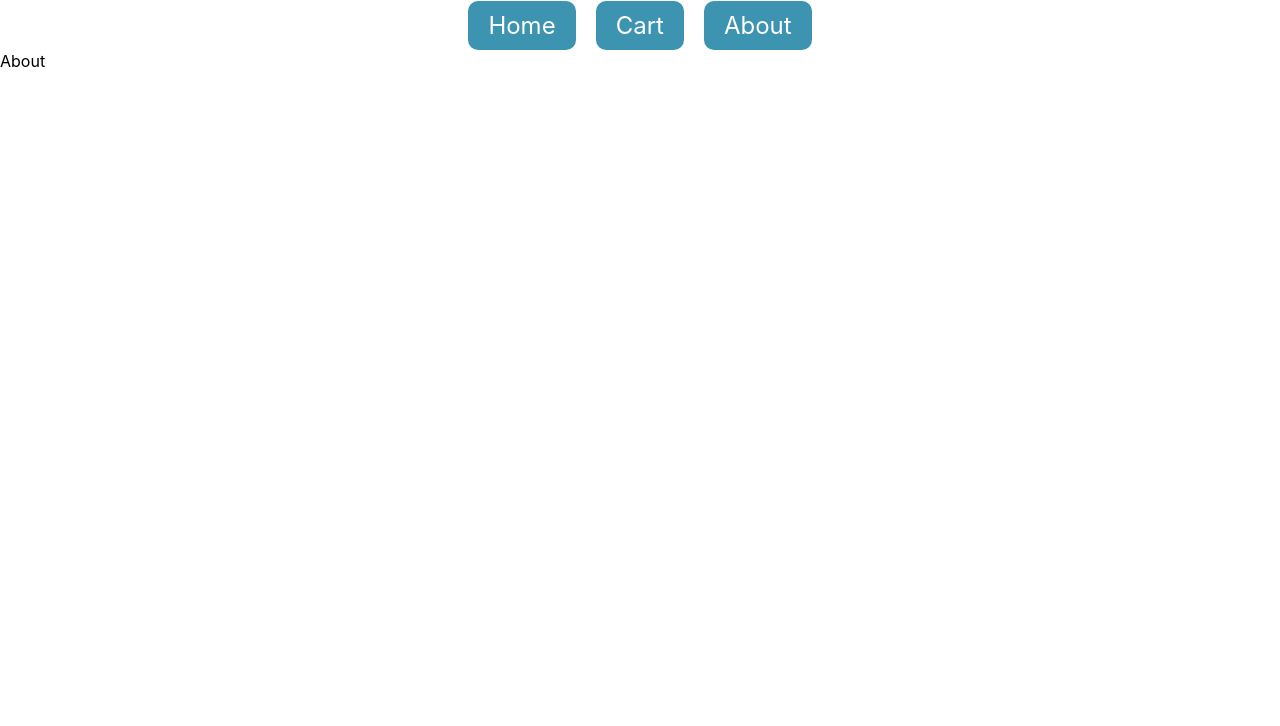
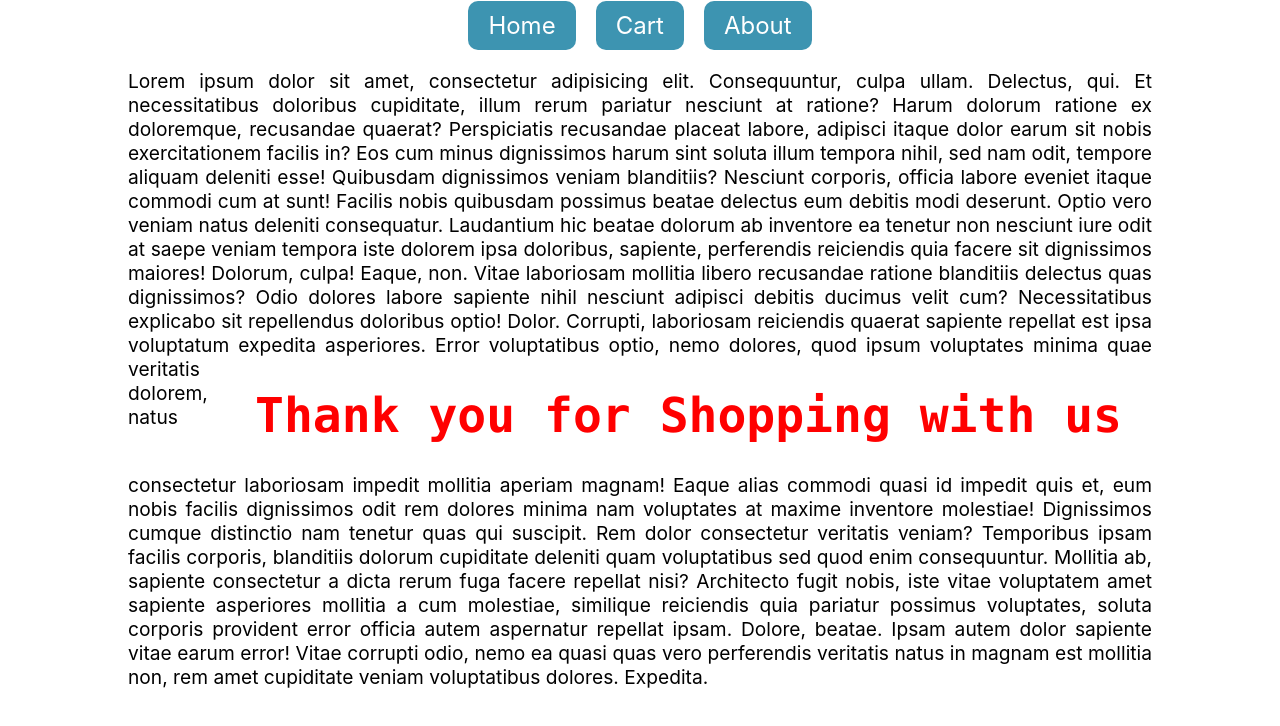
Before and after one commit to Gajraj-shekhawat/stco-1, a React (Create React App) app: page /about in a window 1280 px wide. Shown: the top 726 px of the page. Built offline with nearby package versions, Linux system fonts and the light colour scheme.

Commit message:
About page Done

```diff
--- a/src/pages/About.jsx
+++ b/src/pages/About.jsx
@@ -1,9 +1,47 @@
-import React from 'react'
+import React from "react";
+import styles from '../styles/about.module.css'
 
 const About = () => {
   return (
-    <div>About</div>
-  )
-}
+    <div className={styles.conatiner}>
+      <p>
+        Lorem ipsum dolor sit amet, consectetur adipisicing elit. Consequuntur,
+        culpa ullam. Delectus, qui. Et necessitatibus doloribus cupiditate,
+        illum rerum pariatur nesciunt at ratione? Harum dolorum ratione ex
+        doloremque, recusandae quaerat? Perspiciatis recusandae placeat labore,
+        adipisci itaque dolor earum sit nobis exercitationem facilis in? Eos cum
+        minus dignissimos harum sint soluta illum tempora nihil, sed nam odit,
+        tempore aliquam deleniti esse! Quibusdam dignissimos veniam blanditiis?
+        Nesciunt corporis, officia labore eveniet itaque commodi cum at sunt!
+        Facilis nobis quibusdam possimus beatae delectus eum debitis modi
+        deserunt. Optio vero veniam natus deleniti consequatur. Laudantium hic
+        beatae dolorum ab inventore ea tenetur non nesciunt iure odit at saepe
+        veniam tempora iste dolorem ipsa doloribus, sapiente, perferendis
+        reiciendis quia facere sit dignissimos maiores! Dolorum, culpa! Eaque,
+        non. Vitae laboriosam mollitia libero recusandae ratione blanditiis
+        delectus quas dignissimos? Odio dolores labore sapiente nihil nesciunt
+        adipisci debitis ducimus velit cum? Necessitatibus explicabo sit
+        repellendus doloribus optio! Dolor. Corrupti, laboriosam reiciendis
+        quaerat sapiente repellat est ipsa voluptatum expedita asperiores. Error
+        voluptatibus optio, nemo dolores, quod ipsum voluptates minima quae
+      <code>Thank you for Shopping with us </code>
+        veritatis dolorem, natus consectetur laboriosam impedit mollitia aperiam
+        magnam! Eaque alias commodi quasi id impedit quis et, eum nobis facilis
+        dignissimos odit rem dolores minima nam voluptates at maxime inventore
+        molestiae! Dignissimos cumque distinctio nam tenetur quas qui suscipit.
+        Rem dolor consectetur veritatis veniam? Temporibus ipsam facilis
+        corporis, blanditiis dolorum cupiditate deleniti quam voluptatibus sed
+        quod enim consequuntur. Mollitia ab, sapiente consectetur a dicta rerum
+        fuga facere repellat nisi? Architecto fugit nobis, iste vitae voluptatem
+        amet sapiente asperiores mollitia a cum molestiae, similique reiciendis
+        quia pariatur possimus voluptates, soluta corporis provident error
+        officia autem aspernatur repellat ipsam. Dolore, beatae. Ipsam autem
+        dolor sapiente vitae earum error! Vitae corrupti odio, nemo ea quasi
+        quas vero perferendis veritatis natus in magnam est mollitia non, rem
+        amet cupiditate veniam voluptatibus dolores. Expedita.
+      </p>
+    </div>
+  );
+};
 
-export default About
+export default About;
--- a/src/pages/Checkout.jsx
+++ b/src/pages/Checkout.jsx
@@ -1,25 +1,35 @@
 import React from "react";
 import { useSelector } from "react-redux";
 import CartItems from "../components/CartItems";
+import { useNavigate } from "react-router-dom";
 
 import styles from "../styles/checkout.module.css";
 
 const Checkout = () => {
   const { cart } = useSelector((store) => store.product);
 
+  const navigate = useNavigate();
+
   if (cart.length === 0) {
     return <div className={styles.emptyCart}>Cart is Empty</div>;
   }
   return (
-    <div className={styles.cartConatiner}>
-      {cart.map((el) => (
-        <CartItems
-          {...el}
-          key={el.id}
-          label={"REMOVE FROM CART"}
-        />
-      ))}
-    </div>
+    <>
+      <div className={styles.cartConatiner}>
+        {cart.map((el) => (
+          <CartItems {...el} key={el.id} label={"REMOVE FROM CART"} />
+        ))}
+      </div>
+      <div className={styles.paymentBtn}>
+        <button
+          onClick={() => {
+            navigate("/order");
+          }}
+        >
+          Make payment
+        </button>
+      </div>
+    </>
   );
 };
 
--- a/src/pages/Order.jsx
+++ b/src/pages/Order.jsx
@@ -1,9 +1,45 @@
-import React from 'react'
+import React from "react";
+import { useSelector } from "react-redux";
+import styles from "../styles/order.module.css";
 
 const Order = () => {
+  const { cart } = useSelector((store) => store.product);
+
+  const totalPrice = cart.reduce((acc, el) => {
+    return acc + el.price * el.quantity;
+  }, 0);
+
+  let currentDate = new Date();
+  let day = currentDate.getDate();
+  let month = currentDate.getMonth() + 1;
+  let year = currentDate.getFullYear();
+
   return (
-    <div>Order</div>
-  )
-}
+    <div className={styles.conatiner}>
+      <div className={styles.items}>
+        <h1>List of Products</h1>
+        {cart.map((el) => {
+          return (
+            <div className={styles.singleBox} key={el.id}>
+              <h3>Name of Product : {el.title} </h3>
+              <p>
+                Quantity : {el.quantity} <span>Price : {el.price}</span>
+              </p>
 
-export default Order
+              <p>Total Price : {+el.quantity * +el.price}</p>
+            </div>
+          );
+        })}
+      </div>
+      <div className={styles.overviewBox}>
+        <h1>Price and Delivery Date</h1>
+        <h2>Total Amount : {totalPrice.toFixed(2)}</h2>
+        <p>You will receive your order after 4 Days</p>
+        <h2>Delivery date:{day + 4 + "/" + month + "/" + year}</h2>
+
+      </div>
+    </div>
+  );
+};
+
+export default Order;
--- /dev/null
+++ b/src/styles/about.module.css
@@ -0,0 +1,15 @@
+.conatiner {
+    text-align: justify;
+    font-size: 1.2rem;
+    width: 80%;
+    margin: auto;
+
+}
+
+.conatiner code {
+    float: right;
+    color: red;
+    padding:30px;
+    font-size: 3rem;
+    font-weight: 600;
+}
--- a/src/styles/checkout.module.css
+++ b/src/styles/checkout.module.css
@@ -22,8 +22,18 @@
     padding: 10px;
     margin: auto;
 }
-
-
+.paymentBtn{
+    text-align: center;
+    margin: 20px;
+}
+.paymentBtn>button{
+    color: white;
+    background-color: black;
+    padding: 5px 10px;
+    border-radius: 5px;
+    font-size: 1.2rem;
+    cursor: pointer;
+}
 /* medium */
 @media all and (min-width: 381px) and (max-width: 700px) {
     .cartConatiner {
--- /dev/null
+++ b/src/styles/order.module.css
@@ -0,0 +1,19 @@
+.conatiner {
+    width: 80%;
+    margin: auto;
+    display: flex;
+    text-align: center;
+    gap: 100px
+}
+
+
+.singleBox {
+    width:500px;
+    margin: 10px;
+    box-shadow: rgba(0, 0, 0, 0.35) 0px 5px 15px;
+    border-radius: 5px;
+    padding: 10px;
+}
+.overviewBox{
+    margin-top: 50px;
+}
```
